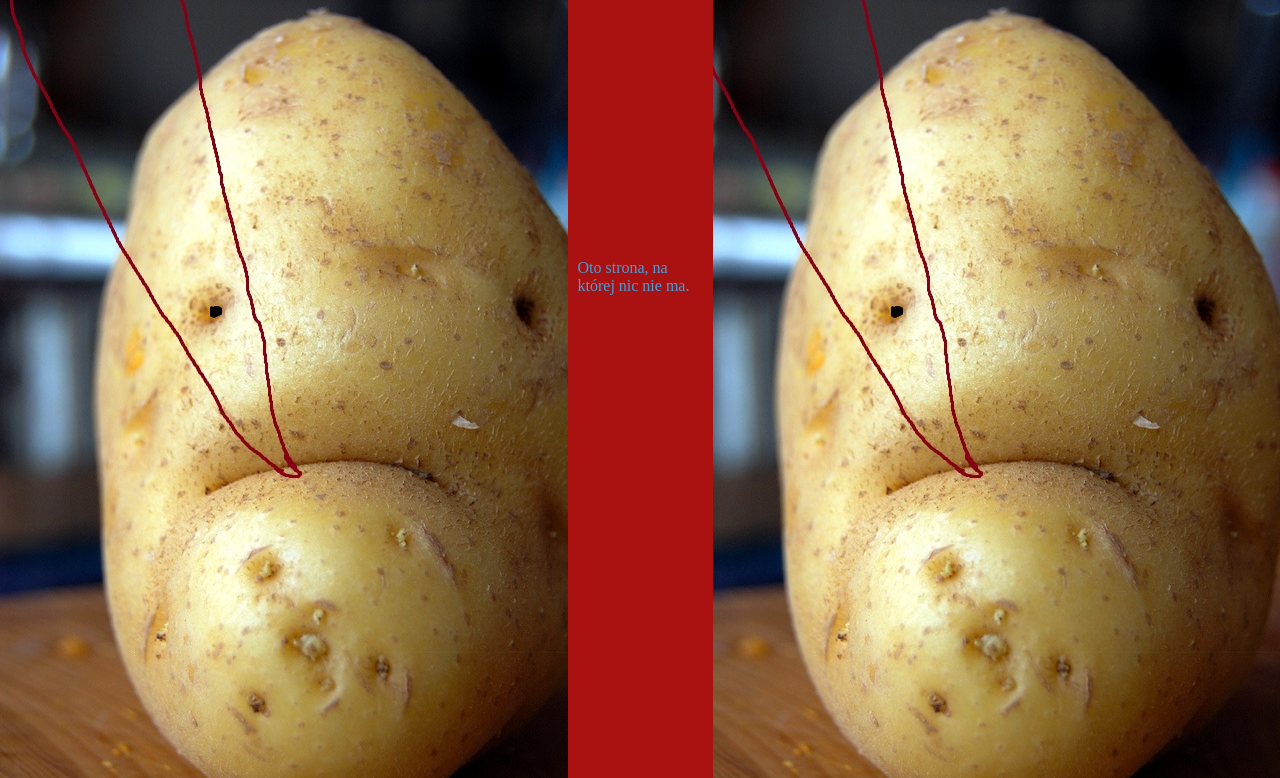
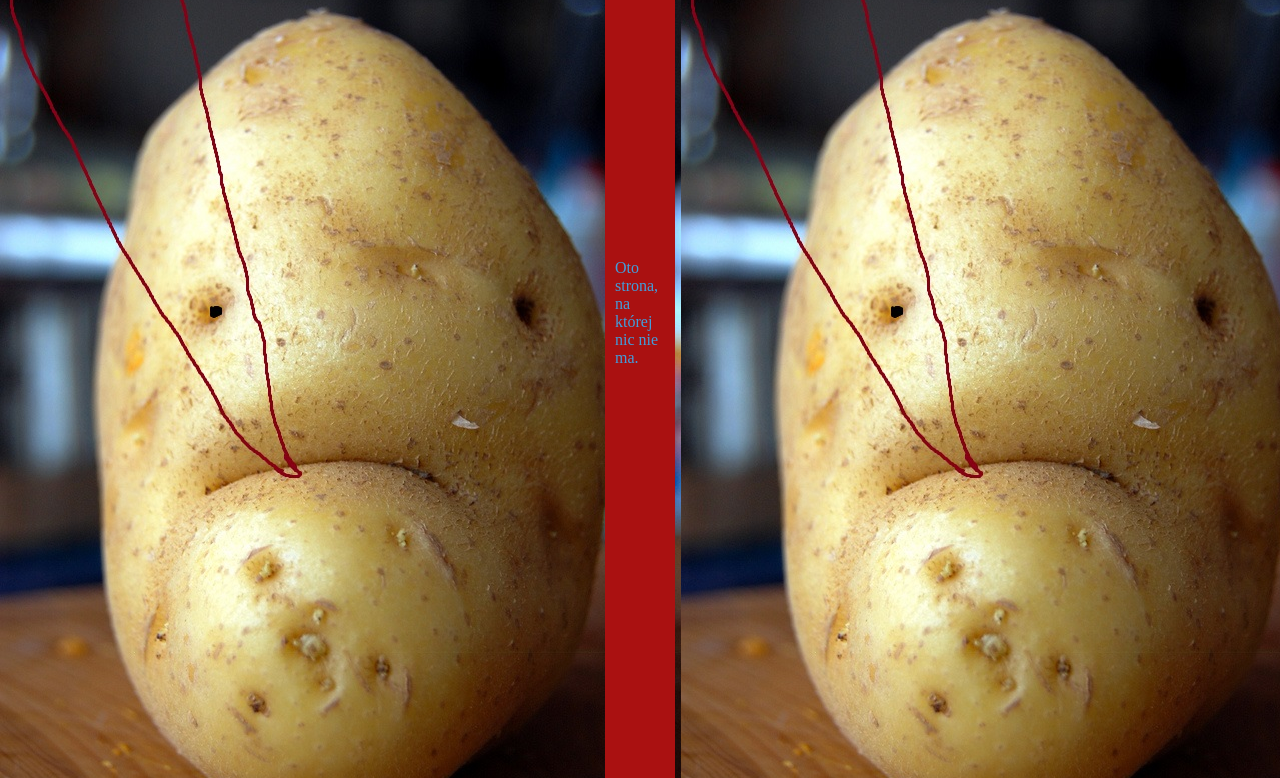
Before and after one commit to HBO2803/nieschod-ni-ej, a plain HTML site: page index.html in a window 1280 px wide. Shown: the part 93-871 px from the top of the page. Drawn offline with Linux system fonts and the light colour scheme; a web font is replaced by a local one.

Commit message:
Update style.css

```diff
--- a/style.css
+++ b/style.css
@@ -3,7 +3,7 @@
 div{
     background-color: rgb(170, 17, 17);
     margin:auto;
-    max-width: 125px;
+    max-width: 50px;
     padding: 10px;
 }
 body{
```
